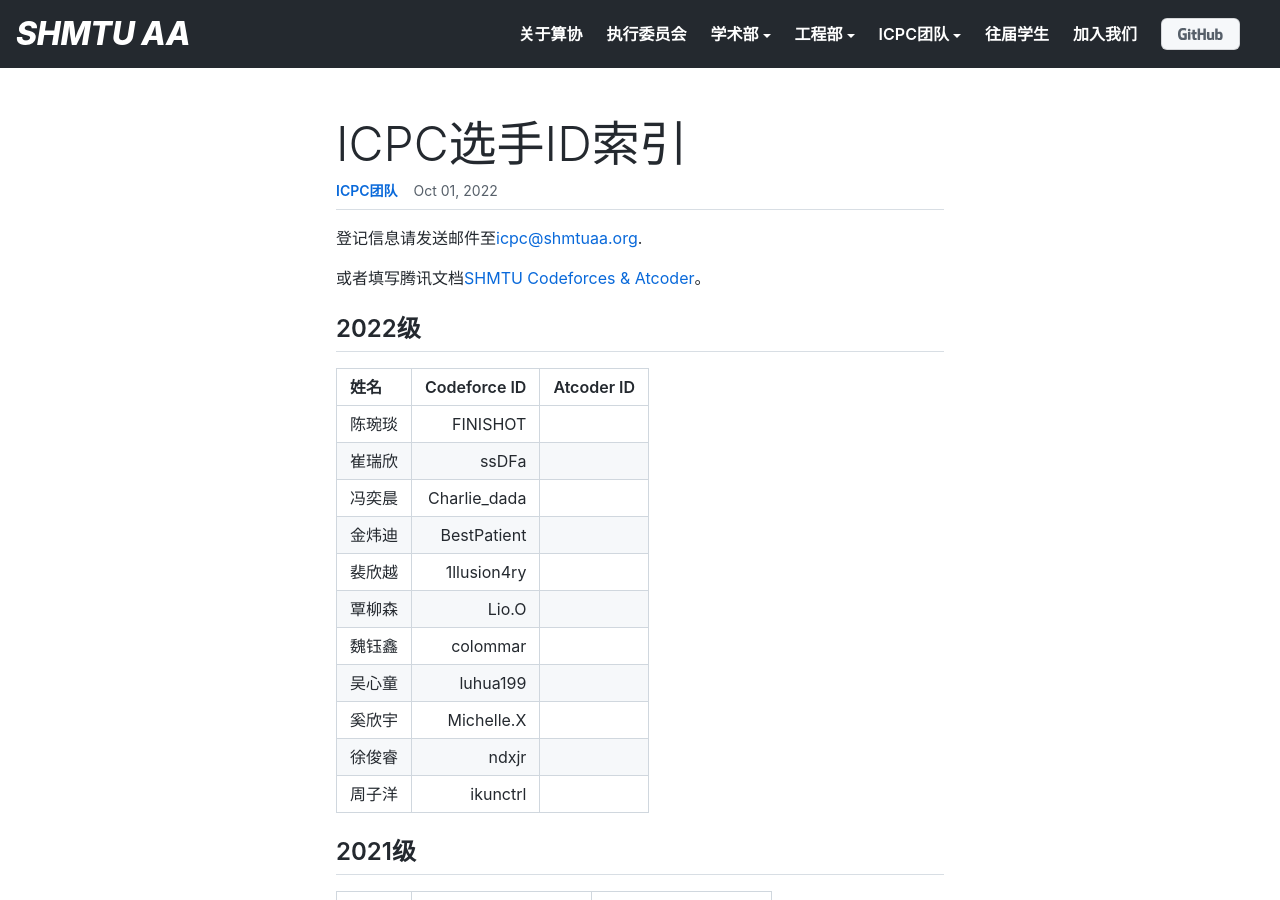
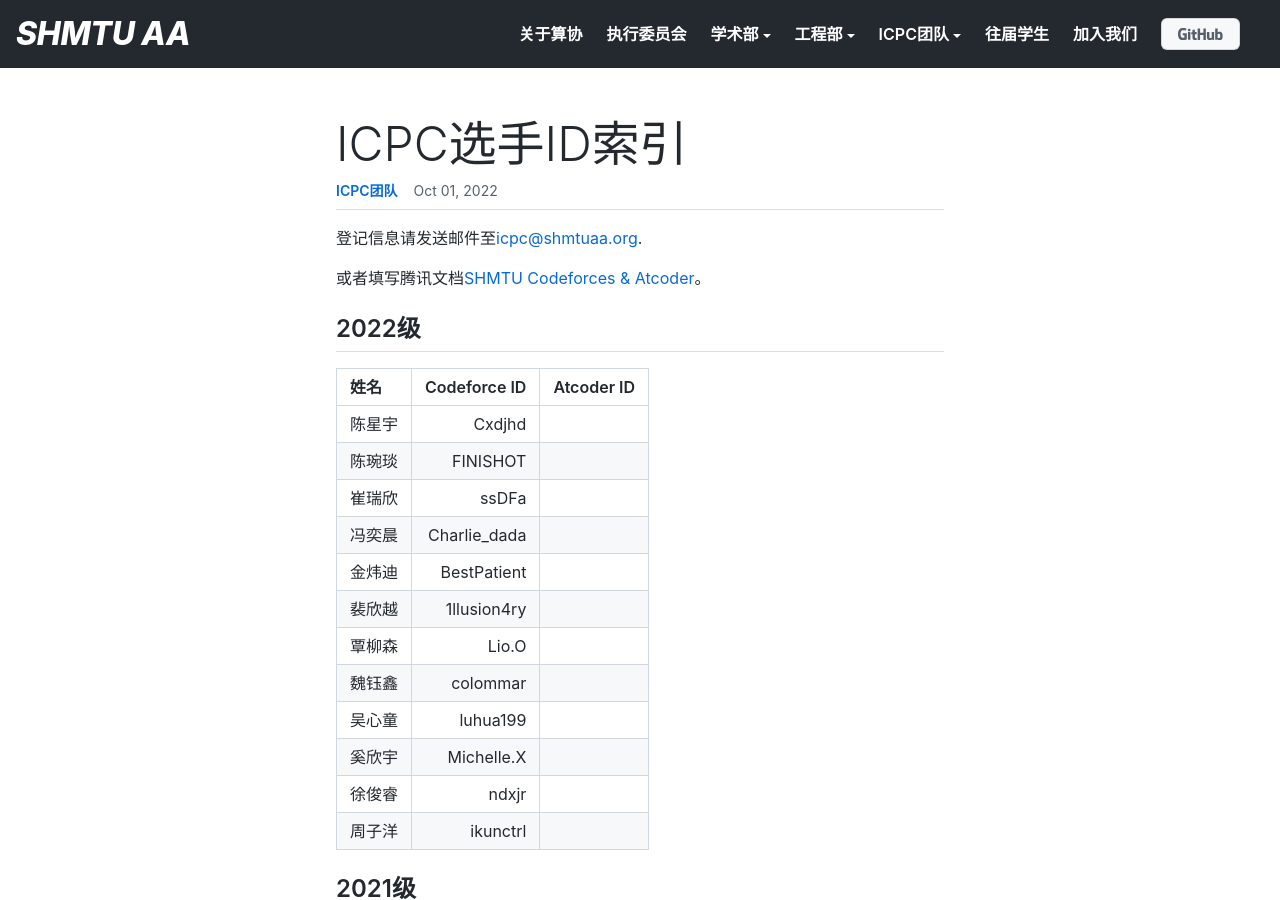
Before and after one commit to shmtuaa/shmtuaa.org, a Jekyll site: the page built from _posts/2022-10-01-ICPC-id.md, in a window 1280 px wide and 900 px high. Built offline with Jekyll 4.4.1, drawn with Linux system fonts in a browser that asks for light colours.

Commit message:
Update 2022-10-01-ICPC-id.md

```diff
--- a/_posts/2022-10-01-ICPC-id.md
+++ b/_posts/2022-10-01-ICPC-id.md
@@ -14,6 +14,7 @@ excerpt: 上海海事大学ICPC选手们在Codeforces和Atcoder的ID。
 
 | 姓名  | Codeforce ID | Atcoder ID |
 |:----|-------------:|-----------:|
+| 陈星宇 |       Cxdjhd ||
 | 陈琬琰 |     FINISHOT ||
 | 崔瑞欣 |        ssDFa ||
 | 冯奕晨 | Charlie_dada ||
```
